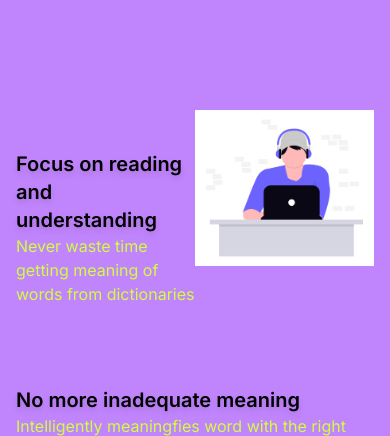
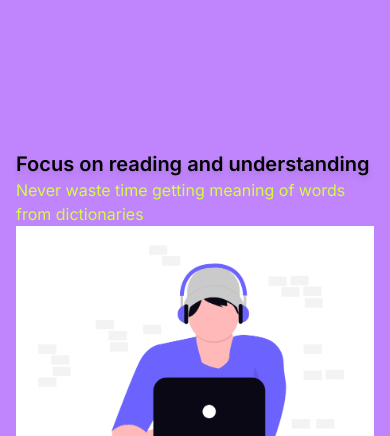
Before and after one commit to laykeyb/pdf-simplifier, a Next.js app: page / in a window 390 px wide. Shown: the part 397-833 px from the top of the page. Built offline with nearby package versions, Linux system fonts and the light colour scheme; no server answers.

Commit message:
layout fix two

```diff
--- a/app/page.tsx
+++ b/app/page.tsx
@@ -72,7 +72,7 @@
           ></path>
         </svg>
         <section className="mt-8">
-          <div className="flex items-center justify-center">
+          <div className="flex  md:flex-row flex-col items-center justify-center">
             <div className="md:w-1/2 w-full" >
               <h2 className="mt-20 max-w-xl text-xl font-semibold text-black drop-shadow-md lg:text-4xl">
                 Focus on reading and understanding
@@ -102,6 +102,7 @@
           </p>
         </section>
       </main>
+
     </div>
   );
 }
```
